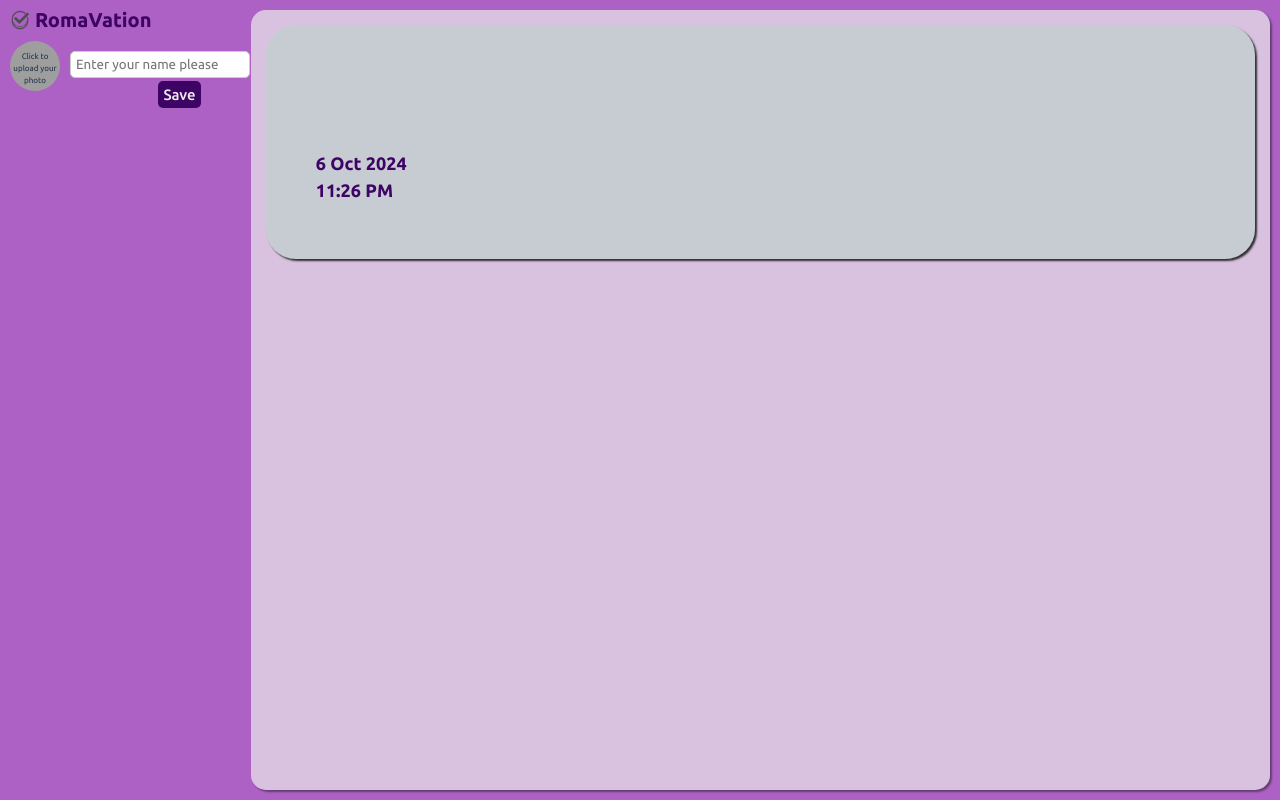
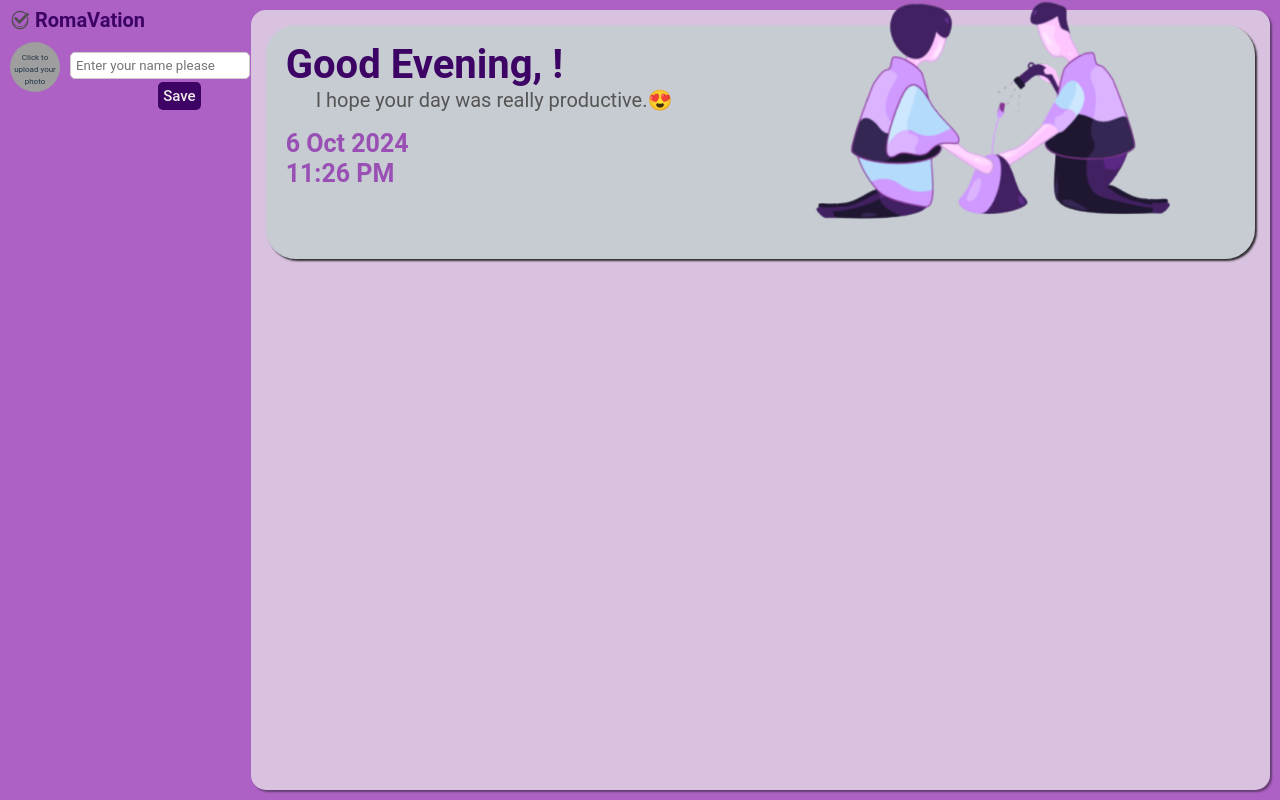
Before and after one commit to Rah00m/ToDO-APP, a React (Vite) app in the folder todoapp/: page / in a window 1280 px wide. Built offline with nearby package versions, Linux system fonts and the light colour scheme; grey boxes are pictures that could not be loaded.

Commit message:
Greeting Box

```diff
--- a/todoapp/src/App.css
+++ b/todoapp/src/App.css
@@ -1,9 +1,9 @@
-@import url('https://fonts.googleapis.com/css2?family=Ubuntu:ital,wght@0,300;0,400;0,500;0,700;1,300;1,400;1,500;1,700&display=swap') ;
+/* @import url('https://fonts.googleapis.com/css2?family=Ubuntu:ital,wght@0,300;0,400;0,500;0,700;1,300;1,400;1,500;1,700&display=swap') ; */
 *{
   padding: 0;
   margin: 0;
   box-sizing: border-box;
-  font-family: "Ubuntu" ,sans-serif;
+  /* font-family: "Ubuntu" ,sans-serif; */
 
   text-size-adjust: 100%;
 }
--- a/todoapp/src/App.jsx
+++ b/todoapp/src/App.jsx
@@ -4,12 +4,15 @@ import Sidebar from './components/Sidebar';
 import Main from './components/Main';
 
 function App() {
-  const [count, setCount] = useState(0);
+  const [userName, setUserName] = useState("");
 
+  const handleNameChange = (name) => {
+      setUserName(name); // Update the userName state when it changes in User component
+  };
   return (
     <div className="App">
-      <Sidebar />
-      <Main/>
+      <Sidebar  onNameChange={handleNameChange}/>
+      <Main userName={userName}/>
     </div>
   );
 }
--- a/todoapp/src/components/Greeting.css
+++ b/todoapp/src/components/Greeting.css
@@ -1,3 +1,6 @@
+*{
+    font-family: "Roboto", sans-serif;
+}
 .greetingBox{
     height: 30%;
     margin: 15px;
@@ -6,6 +9,7 @@
     margin-bottom: 0;
     box-shadow: 2px 2px 2px #141313d9 ;
     position: relative;
+/* padding: 20px; */
 }
 .greetingBox .overlay{
     background-color: rgba(0, 0, 0, 0.175);
@@ -15,15 +19,62 @@
     position: absolute;
     border-radius: 30px;
 }
+.greetingBox img{
+margin-left: auto;
+position: absolute;
+right: 10px;
+top:-90px;
+width: 450px;
+height: 350px;
+z-index: 2;
+}
 
 .greetingBox .Date{
+    position: relative;
+    color: #3e0465;
+    /* font-size: large; */
+    /* font-weight: bold; */
+    /* top: 125px;
+    left:50px; */
+    z-index: 2;
+    /* margin-right: auto; */
+}
+
+/* Style for the greeting message */
+.Date p:first-child {
+    top: 10px;
     position: absolute;
+    font-size: 40px;
+    font-weight: bold;
     color: #3e0465;
-    font-size: large;
+    margin-left: 20px;
+}
+
+/* Style for the additional message */
+.Date p:nth-child(2) {
+    position: absolute;
+    top:60px;
+    font-size: 20px;
+    color: #555;
+    margin-left: 50px;
+}
+
+.Date  p:nth-child(3) {
+    position: absolute;
+    font-size: 25px;
+    top:100px;
     font-weight: bold;
-    top: 125px;
-    left:50px;
-    z-index: 2;
+    color: rgba(129, 11, 164, 0.648);
+    margin-left: 20px;
+}
+.Date p:last-child {
+    position: absolute;
+    font-size: 25px;
+    top:130px;
+    font-weight: bold;
+    color: rgba(129, 11, 164, 0.648);
+    margin-left: 20px;
+
 }
 @media(max-width:991px){
     .greetingBox .Date{
--- a/todoapp/src/components/Greeting.jsx
+++ b/todoapp/src/components/Greeting.jsx
@@ -1,19 +1,45 @@
-import "./Greeting.css"
-import React, {useState, useEffect} from 'react';
+import "./Greeting.css";
+import React, { useState, useEffect } from 'react';
+import greetBox from "../IMG/greetBox.png";
 
+function Greeting({ userName }) {
+    const [dateState, setDateState] = useState(new Date());
+    const [greeting, setGreeting] = useState("");
+    const [message, setMessage] = useState("");
 
-function Greeting() {
-    const [dateState, setDateState] = useState(new Date());
     useEffect(() => {
-        setInterval(() => setDateState(new Date()), 30000);
+        // Update the dateState every 30 seconds
+        const intervalId = setInterval(() => setDateState(new Date()), 30000);
+        return () => clearInterval(intervalId); // Cleanup on unmount
     }, []);
+
+    useEffect(() => {
+        const updateGreeting = () => {
+            const hours = dateState.getHours();
+            if (hours < 12) {
+                setGreeting(`Good Morning, ${userName}!`);
+                setMessage("Have a fruitful day ahead.🤩");
+            } else if (hours < 18) {
+                setGreeting(`Good Afternoon, ${userName}!`);
+                setMessage("Go and accomplish your tasks.💫");
+            } else {
+                setGreeting(`Good Evening, ${userName}!`);
+                setMessage("I hope your day was really productive.😍");
+            }
+        };
+
+        updateGreeting();
+    }, [dateState, userName]);
+
     return (
-        // <div className='greeting'>
         <div className="greetingBox">
+                        <img src={greetBox} alt="greetBox photo" />
+
             <div className="overlay">
                 <div className="Date">
+                    <p>{greeting}</p> {/* Display the greeting message */}
+                    <p>{message}</p> {/* Display the additional message */}
                     <p>
-            {' '}
                         {dateState.toLocaleDateString('en-GB', {
                             day: 'numeric',
                             month: 'short',
@@ -30,8 +56,6 @@ function Greeting() {
                 </div>
             </div>
         </div>
-
-
     );
 }
 
--- a/todoapp/src/components/Main.jsx
+++ b/todoapp/src/components/Main.jsx
@@ -2,10 +2,10 @@
 import './Main.css'
 import Greeting from "./Greeting"
 // import EditToDo from "./EditToDo"
-function Main (){
+function Main ({userName}){
     return(
     <div className="Main">
-            <Greeting/>
+            <Greeting userName={userName}/>
     </div>
 )}
 export default Main;
--- a/todoapp/src/components/Sidebar.jsx
+++ b/todoapp/src/components/Sidebar.jsx
@@ -4,14 +4,14 @@ import logo from "../IMG/logo.png";
 // import AddNew from "./AddNew";
 // import Calendar from "./Calendar";
 
-function Sidebar() {
+function Sidebar({onNameChange}) {
     return (
         <div className="Sidebar">
             <div className="brand">
                 <img src={logo} alt="RomaVation Logo" /> {/* Added alt attribute for accessibility */}
                 <h2>RomaVation</h2>
             </div>
-            <User />
+            <User onNameChange={onNameChange} />
             {/* <hr style={{ marginTop :"20px", width:"180px" ,marginLeft:"10px"}}></hr> */}
 
             {/* <AddNew /> */}
--- a/todoapp/src/components/User.jsx
+++ b/todoapp/src/components/User.jsx
@@ -1,6 +1,6 @@
 import { useEffect, useState } from 'react';
 import './User.css'
-function User() {
+function User({onNameChange }) {
     const [isSubmitted, setIsSubmitted] = useState(false);
     const [name ,setname]=useState("");
     const [image, setImage] = useState(null);
@@ -8,14 +8,16 @@ function User() {
     useEffect(()=>{
         const savedName = localStorage.getItem("userName");
         if (savedName) {
-            setName(savedName);
+            setname(savedName);
             setIsSubmitted(true); // Automatically greet the user if a name exists
+            onNameChange (savedName);
         }
-    },[]);
+    },[onNameChange]);
     const handleSubmit=()=>{
         if(name!==""){
             localStorage.setItem("username",name);
             setIsSubmitted(true);
+            onNameChange (name);
         }
     };
 // //////////////////////////////////////////////////
```
Also changed, not shown: todoapp/src/IMG/greetBox.png (added). Lines whose indentation alone changed are shown as unchanged.
